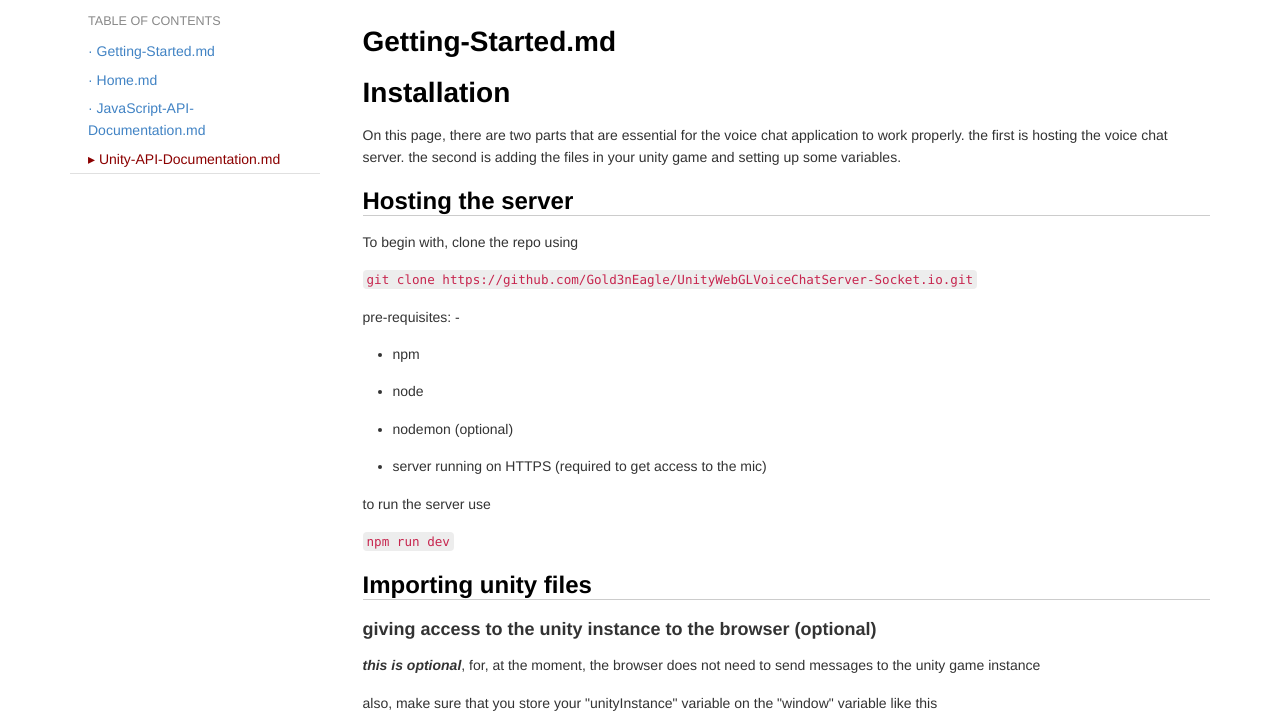
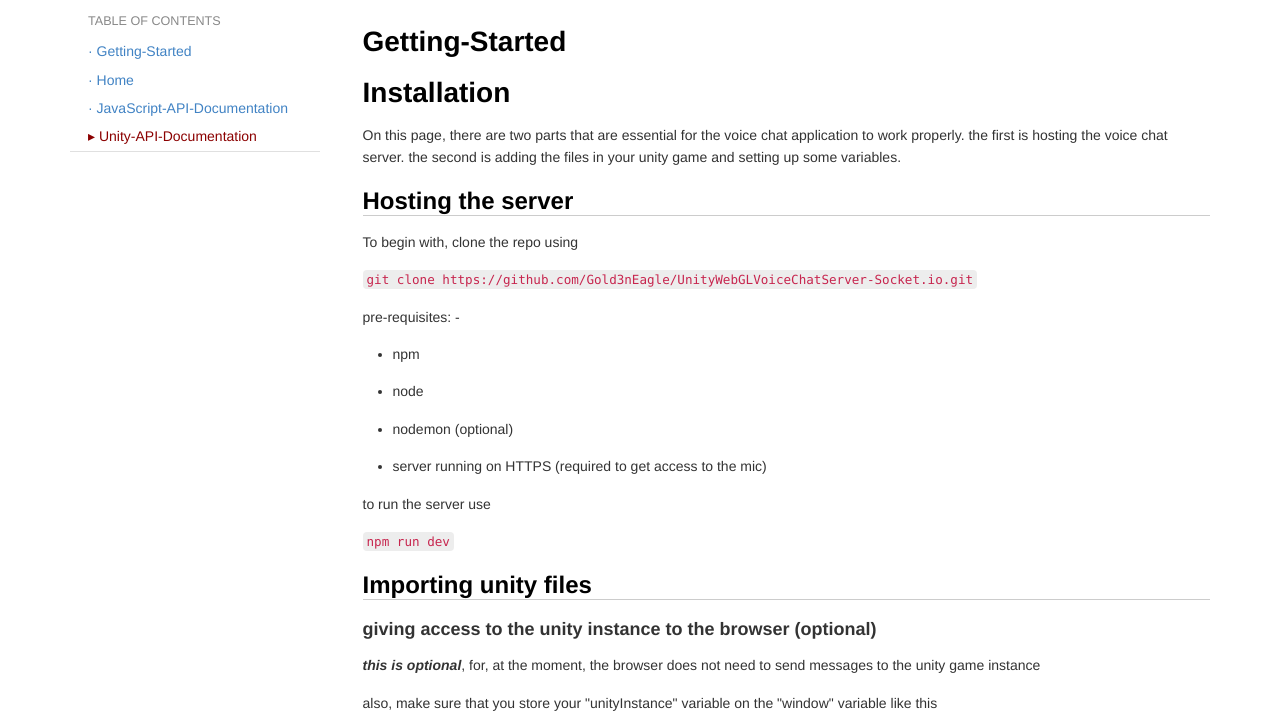
Before and after one commit to Gold3nEagle/UnityWebglVoiceChatDocs, a plain HTML site: page index.html in a window 1280 px wide. Shown: the part 53-779 px from the top of the page. Drawn offline with Linux system fonts and the light colour scheme.

Commit message:
removed the .md from the titles

```diff
--- a/index.html
+++ b/index.html
@@ -706,7 +706,7 @@ if("undefined"==typeof jQuery)throw new Error("Bootstrap's JavaScript requires j
           <div class="nav-container">
             <div class="nav-inner" id="scroll-spy" style="width: min-content; overflow: auto; top: 60px; bottom: 0; padding 10px 0 10px 0;">
               <span class="toc">Table of contents</span>
-              <ul class="nav"><li class="active"><a href="#Getting-Started">Getting-Started.md</a></li><li><a href="#Home">Home.md</a></li><li><a href="#JavaScript-API-Documentation">JavaScript-API-Documentation.md</a></li><li><a href="#Unity-API-Documentation">Unity-API-Documentation.md</a></li></ul>
+              <ul class="nav"><li class="active"><a href="#Getting-Started">Getting-Started</a></li><li><a href="#Home">Home</a></li><li><a href="#JavaScript-API-Documentation">JavaScript-API-Documentation</a></li><li><a href="#Unity-API-Documentation">Unity-API-Documentation</a></li></ul>
 
             </div>
           </div>
@@ -714,7 +714,7 @@ if("undefined"==typeof jQuery)throw new Error("Bootstrap's JavaScript requires j
 
 
         <div class="col-md-9">
-<p class="page" id="Getting-Started"></p><h1>Getting-Started.md</h1>
+<p class="page" id="Getting-Started"></p><h1>Getting-Started</h1>
 <h1 id="installation">Installation</h1>
 <p>On this page, there are two parts that are essential for the voice chat application to work properly. the first is hosting the voice chat server. the second is adding the files in your unity game and setting up some variables.</p>
 <h2 id="hosting-the-server">Hosting the server</h2>
@@ -746,7 +746,7 @@ like this</p>
 <p>the way it works is that when the game loads, the VCH (VoiceChatHandler) will instantiate itself and stay persistent throughout the game. On Start, the class will use the provided URLs from the class (in the editor) to do two things.</p>
 <p>the first URL will be used as the domain to connect to the voice chat server, and the other URL will be the location of the voice chat script which will be used to append the script to the current HTML page by unity.</p>
 <p>when the file loads, the class will be ready to be used.</p>
-<p class="page" id="Home"></p><h1>Home.md</h1>
+<p class="page" id="Home"></p><h1>Home</h1>
 <h1 id="unity-webgl-voice-chat-solution">Unity Webgl Voice Chat Solution</h1>
 <p>Welcome to the UnityWebGLVoiceChatServer-Socket.io wiki!</p>
 <p>this wiki is meant to explain the mechanism of how does the software work, document it&#39;s functions and help you getting started.</p>
@@ -757,7 +757,7 @@ like this</p>
 <p>in simple terms, the voice chat is a separate application that runs on your browser, so, it can be used standalone. the twist is that scripts were written in unity, allowing communication between unity and the voice chat application itself.</p>
 <p>so unity communicates with it while the application handles rooms, and people, and fetches the voice from the microphone with transmission over the network.</p>
 <p>the reason it was built this way is that the in-availability of access to the mic in unity for WebGL, alongside the limitation of only TCP/HTTP protocol on the browser prevents the development of a functional voice chat within the unity game on the browser and thus the current solution.</p>
-<p class="page" id="JavaScript-API-Documentation"></p><h1>JavaScript-API-Documentation.md</h1>
+<p class="page" id="JavaScript-API-Documentation"></p><h1>JavaScript-API-Documentation</h1>
 <h1 id="voicechat">VoiceChat</h1>
 <h2 id="constructor">constructor</h2>
 <p>instantiate the class</p>
@@ -817,7 +817,7 @@ like this</p>
 <p>takes a room id and disconnects the current user from the room id provided if they are in that room.</p>
 <h4 id="voicechat-leaveallrooms-">voiceChat.LeaveAllRooms()</h4>
 <p>disconnects the current user from all the rooms they have joined.</p>
-<p class="page" id="Unity-API-Documentation"></p><h1>Unity-API-Documentation.md</h1>
+<p class="page" id="Unity-API-Documentation"></p><h1>Unity-API-Documentation</h1>
 <h1 id="voicechathandler">VoiceChatHandler</h1>
 <p>this class is a singleton that can be used anywhere in a unity game project which handles communication with the voice chat instance of JavaScript in the browser, this is how the Singleton was achieved in unity with mono behavior functionality, <a href="https://gist.github.com/rickyah/271e3aa31ff8079365bc">here</a>.</p>
 <h2 id="attributes">Attributes</h2>
```
